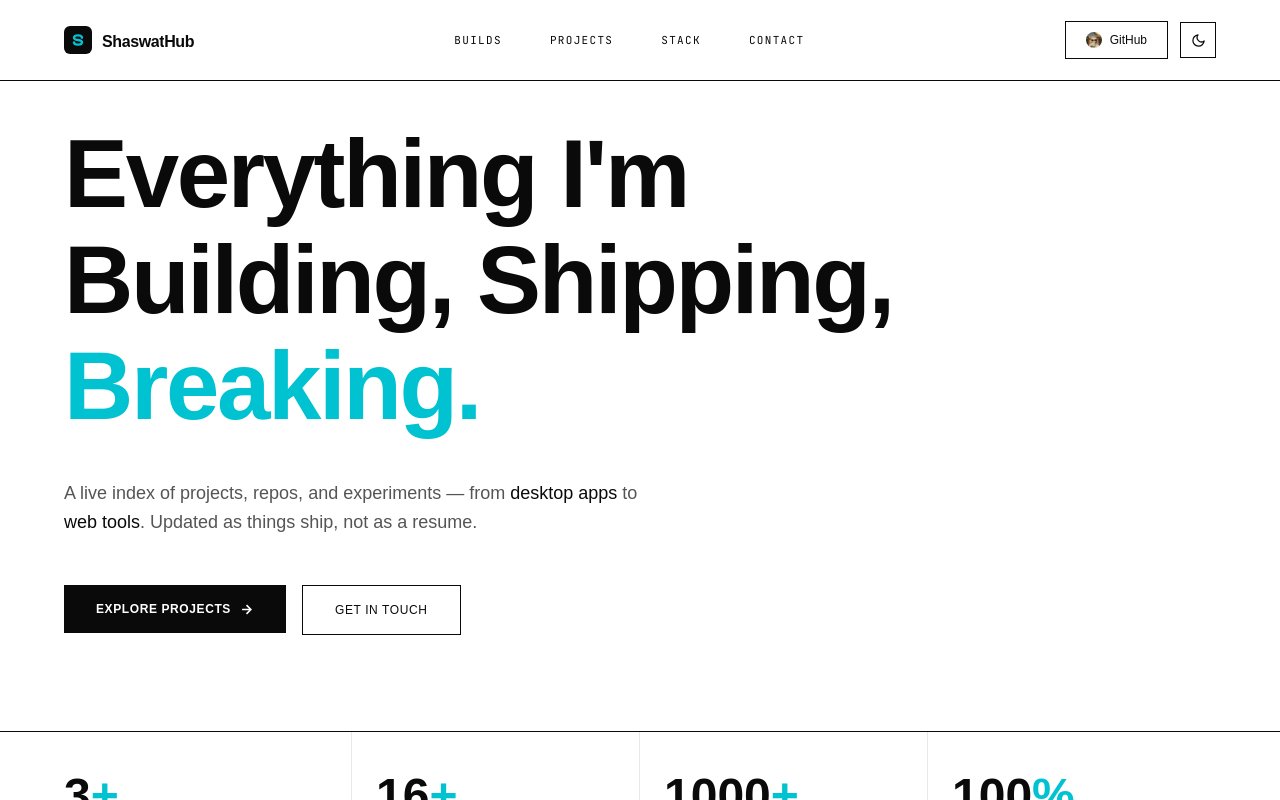
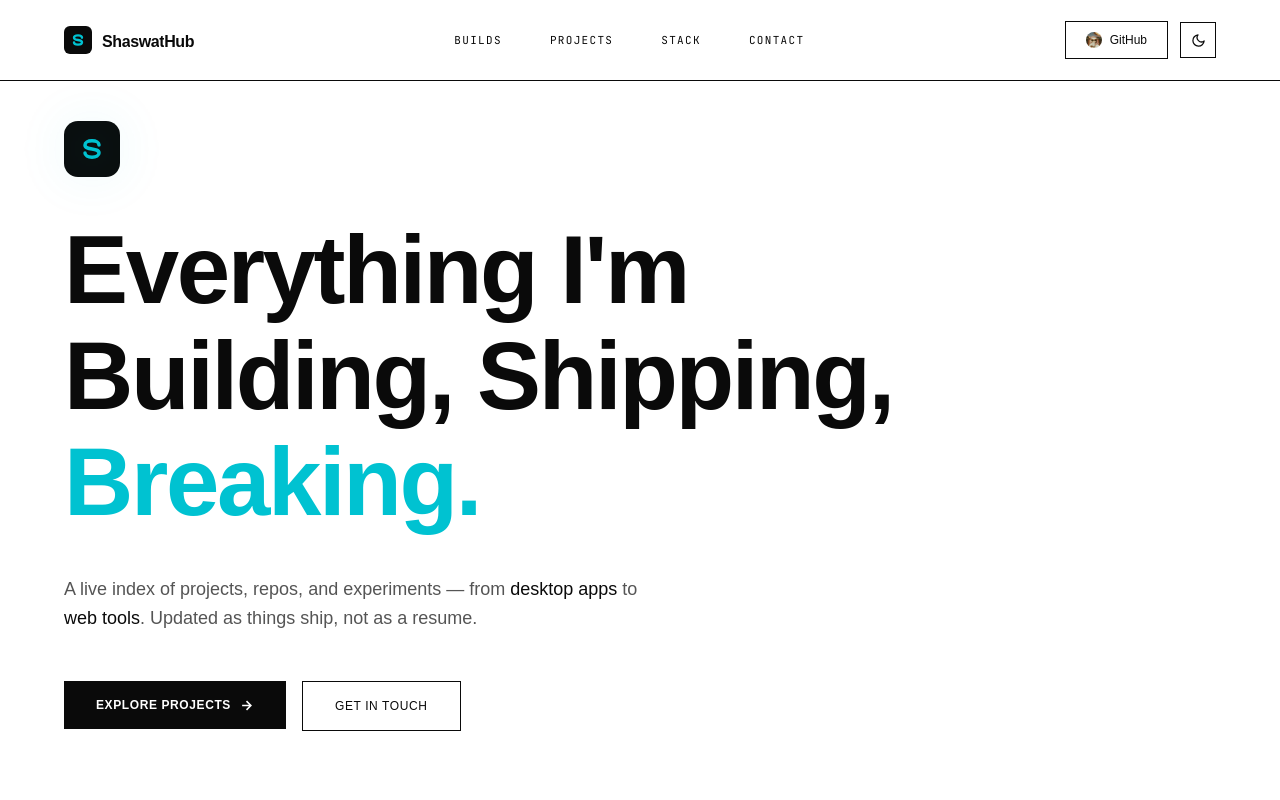
Before and after one commit to shaswatxd/shaswathub, a Next.js app: page / in a window 1280 px wide. Shown: the top 800 px of the page. Built offline with nearby package versions, Linux system fonts and the light colour scheme; a web font is replaced by a local one.

Commit message:
auto update

```diff
--- a/app/components/Hero.jsx
+++ b/app/components/Hero.jsx
@@ -117,6 +117,49 @@ const Hero = React.memo(function Hero() {
       animate="visible"
     >
 
+      {/* Animated S Logo — large decorative hero badge */}
+      <motion.div
+        className="mb-10 inline-flex"
+        variants={itemVariants}
+      >
+        <motion.div
+          className="relative w-14 h-14 bg-[#0a0a0a] dark:bg-white/8 rounded-[14px] flex items-center justify-center overflow-visible"
+          whileHover={{ scale: 1.08, rotate: -4, transition: { type: 'spring', stiffness: 300, damping: 14 } }}
+        >
+          {/* Pulsing glow ring behind icon */}
+          <motion.div
+            className="absolute inset-0 rounded-[14px] bg-cyan/20 dark:bg-cyan/10 blur-xl"
+            animate={{ scale: [1, 1.5, 1], opacity: [0.4, 0.15, 0.4] }}
+            transition={{ duration: 3, repeat: Infinity, ease: 'easeInOut' }}
+          />
+          <motion.svg
+            viewBox="0 0 24 24"
+            className="w-7 h-7 relative z-10"
+            initial="initial"
+            animate="animate"
+            whileHover="hover"
+          >
+            <motion.path
+              d="M18 8.5C18 6.5 15.5 5 12 5C8.5 5 6 6.5 6 8.5C6 11 9 11.5 12 12C15 12.5 18 13 18 15.5C18 17.5 15.5 19 12 19C8.5 19 6 17.5 6 15.5"
+              fill="none"
+              strokeWidth="3"
+              strokeLinecap="round"
+              strokeLinejoin="round"
+              variants={{
+                initial: { pathLength: 0, stroke: '#00c2d1' },
+                animate: { pathLength: 1, stroke: '#00c2d1', transition: { duration: 1.4, ease: 'easeInOut', delay: 0.2 } },
+                hover: {
+                  pathLength: [0, 1],
+                  stroke: '#00f0ff',
+                  filter: 'drop-shadow(0 0 8px rgba(0,240,255,0.9))',
+                  transition: { pathLength: { duration: 0.55, ease: 'easeInOut' }, stroke: { duration: 0.15 }, filter: { duration: 0.15 } }
+                }
+              }}
+            />
+          </motion.svg>
+        </motion.div>
+      </motion.div>
+
       {/* Main Heading with Word-Safe Letter-by-Letter Animation & Hover Bounce */}
       <h1 className="font-semibold tracking-tight leading-[1.02] text-6xl sm:text-7xl lg:text-[96px] max-w-6xl text-[#0a0a0a] dark:text-[#f2f2f2] select-none">
         <div className="flex flex-wrap py-1">
```
